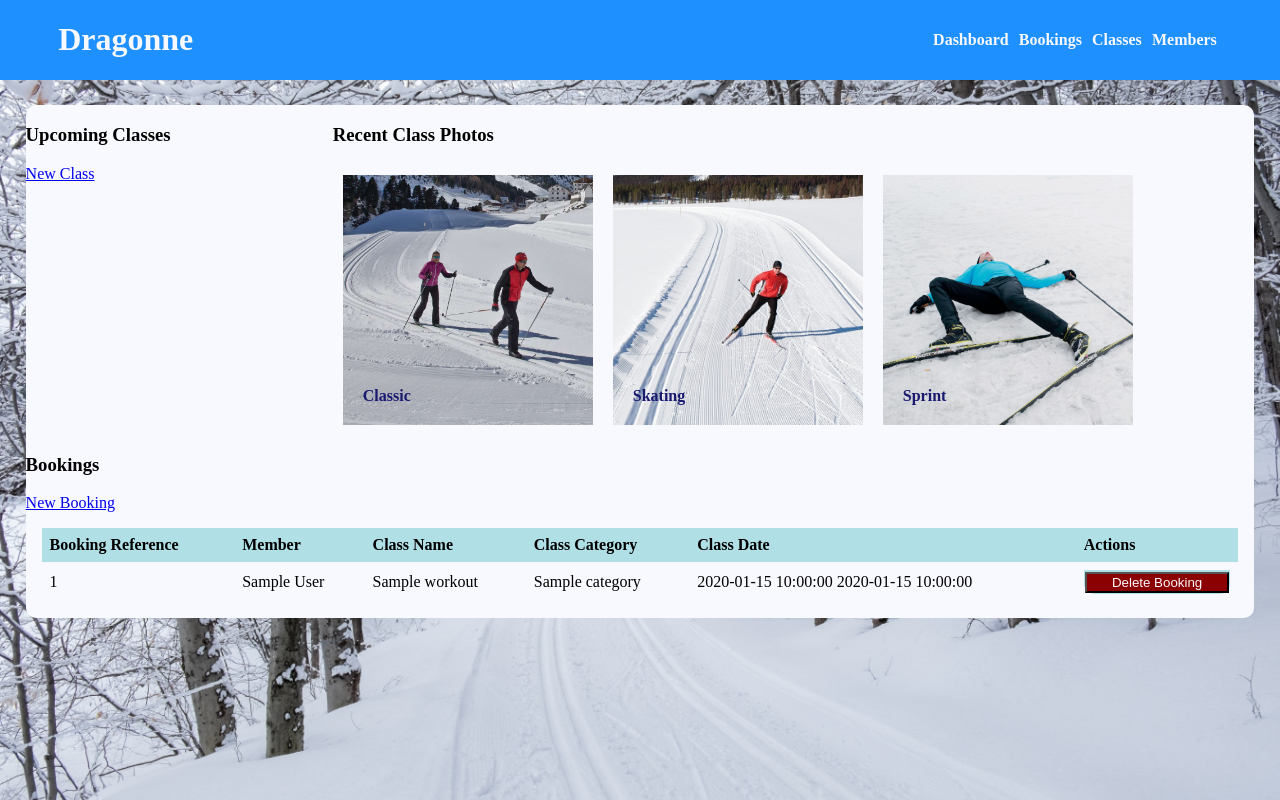
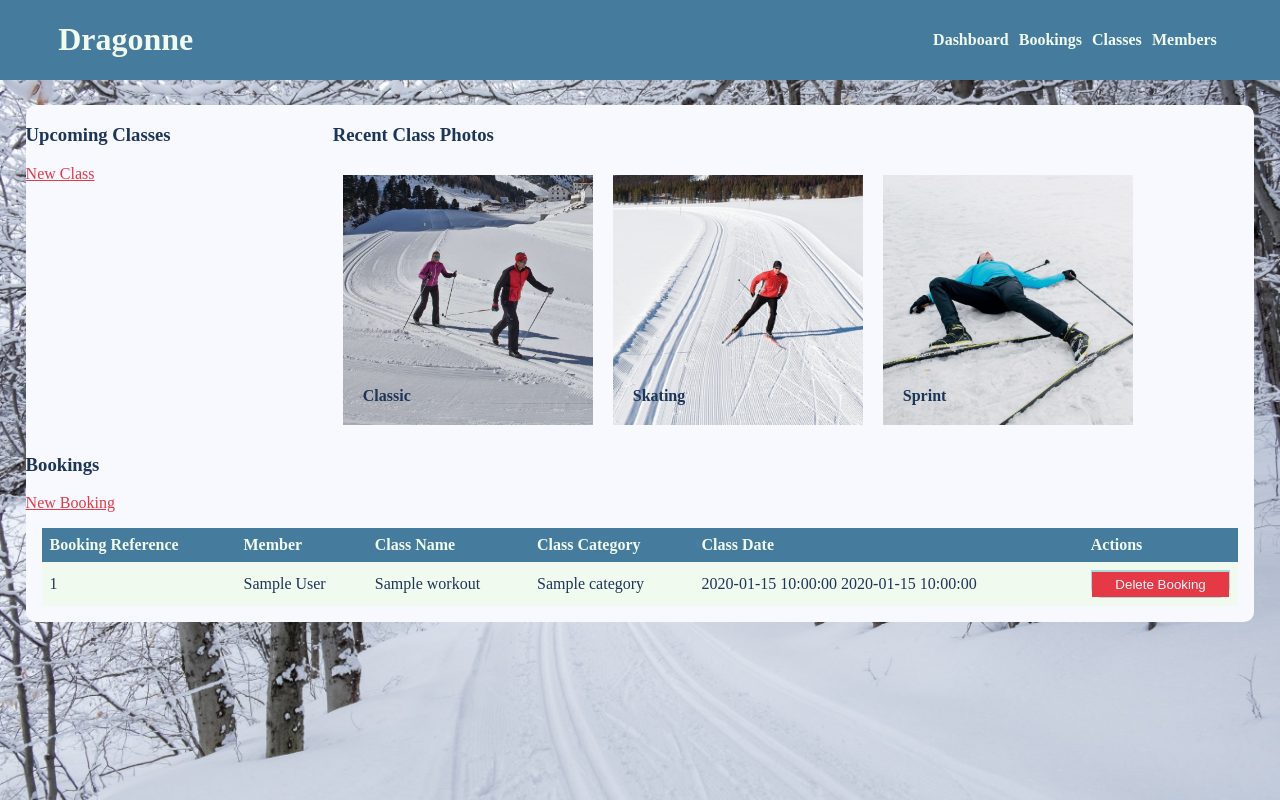
Before and after one commit to Stanhoucke/gym_web_app, a Flask app: page / in a window 1280 px wide. Run offline with Flask 2, Linux system fonts and the light colour scheme; a database or web service that is not in the repository returns one stand-in record (values such as "Sample title"); some libraries are stand-ins or nearby versions.

Commit message:
added background and text colors

```diff
--- a/app/static/css/bookings.css
+++ b/app/static/css/bookings.css
@@ -1,16 +1,17 @@
 .table {
     border-spacing: 0;
     margin: 1rem;
-    background-color: ghostwhite;
+    background-color: rgb(241, 250, 238);
 }
 
 .table-header {
     text-align: left;
-    background-color: powderblue;
+    background-color: rgb(69, 123, 157);
+    color: rgb(241, 250, 238);
 }
 
 .table-row:nth-child(even) {
-    background-color: powderblue;
+    background-color: rgb(168, 218, 220);
 }
 
 .table td, .table th {
--- a/app/static/css/dashboard.css
+++ b/app/static/css/dashboard.css
@@ -25,7 +25,7 @@
 
 .image-item {
     font-weight: bold;
-    color: midnightblue;
+    color: rgb(29, 53, 87);
     display: flex;
     align-items: flex-end;
     margin: 10px;
--- a/app/static/css/forms.css
+++ b/app/static/css/forms.css
@@ -13,8 +13,8 @@
     display: flex;
     justify-content: center;
     padding: 1%;
-    background-color: dodgerblue;
-    color: ghostwhite;
+    background-color: rgb(69, 123, 157);
+    color: rgb(241, 250, 238);
     border-radius: 10px 10px 0px 0px;
 }
 
@@ -26,7 +26,7 @@ form {
     flex-direction: column;
     align-items: flex-start;
     padding: 1%;
-    background-color: powderblue;
+    background-color: rgb(168, 218, 220);
     border-radius: 0px 0px 10px 10px;
     display: grid;
 }
--- a/app/static/css/header.css
+++ b/app/static/css/header.css
@@ -1,6 +1,6 @@
 header {
-    background-color: dodgerblue;
-    color: ghostwhite;
+    background-color: rgb(69, 123, 157);
+    color: rgb(241, 250, 238);
     display: grid;
     grid-template-areas: '. logo nav .';
     grid-template-columns: 1fr 10fr 10fr 1fr;
@@ -32,6 +32,6 @@ header {
 
 #nav-bar a:link, #nav-bar a:visited {
     text-decoration: none;
-    color: ghostwhite;
+    color: rgb(241, 250, 238);
     font-weight: bold;
 }
--- a/app/static/css/members_workouts.css
+++ b/app/static/css/members_workouts.css
@@ -7,7 +7,7 @@
 .workout, .member {
     margin: 10px;
     border-style: solid;
-    border-color: darkblue;
+    border-color: rgb(29, 53, 87);
     border-radius: 10px;
     /* flex: 25%; */
     width: 250px;
@@ -22,14 +22,14 @@
 .workout-name, .member-name {
     display: flex;
     justify-content: space-between;
-    background-color: darkblue;
-    color: ghostwhite;
+    background-color: rgb(29, 53, 87);
+    color: rgb(241, 250, 238);
     padding: 10px;
     grid-area: name;
 }
 
 .workout-name a, .member-name a {
-    color: ghostwhite;
+    color: rgb(241, 250, 238);
     padding: 0;
 }
 
--- a/app/static/css/style.css
+++ b/app/static/css/style.css
@@ -5,6 +5,7 @@ body {
     background-size: cover;
     background-repeat: no-repeat;
     margin: 0;
+    color: rgb(29, 53, 87);
 }
 
 
@@ -24,11 +25,17 @@ main {
 }
 
 button {
-    background-color: darkblue;
+    background-color: rgb(29, 53, 87);
     color: ghostwhite;
     margin: 0% 25% 3% 25%;
+    border: none;
+    padding: 5px;
 }
 .delete-button {
-    background-color: darkred;
+    background-color: rgb(230, 57, 70);
     margin: 0;
 }
+
+a {
+    color: rgb(230, 57, 70);
+}
```
